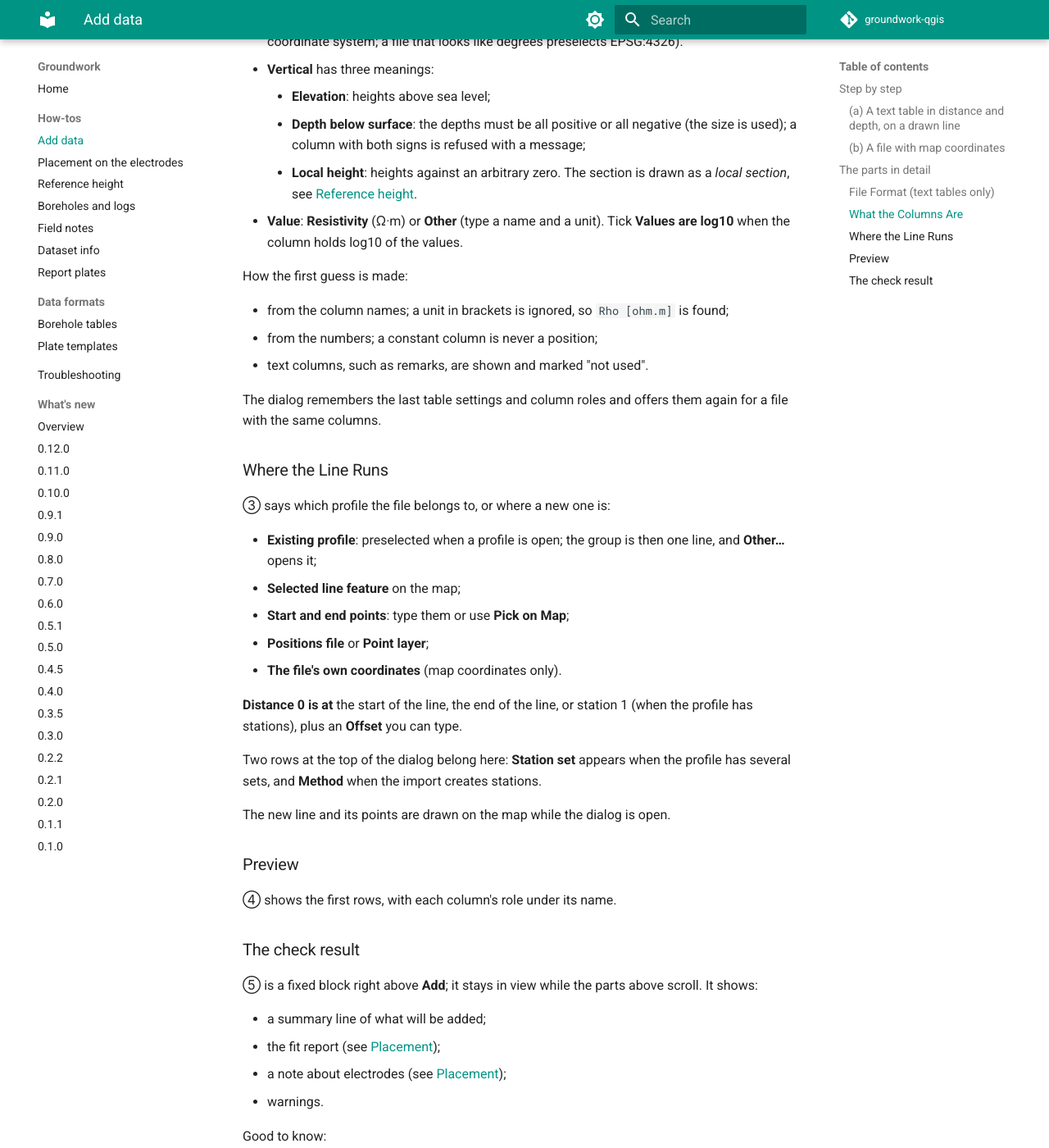
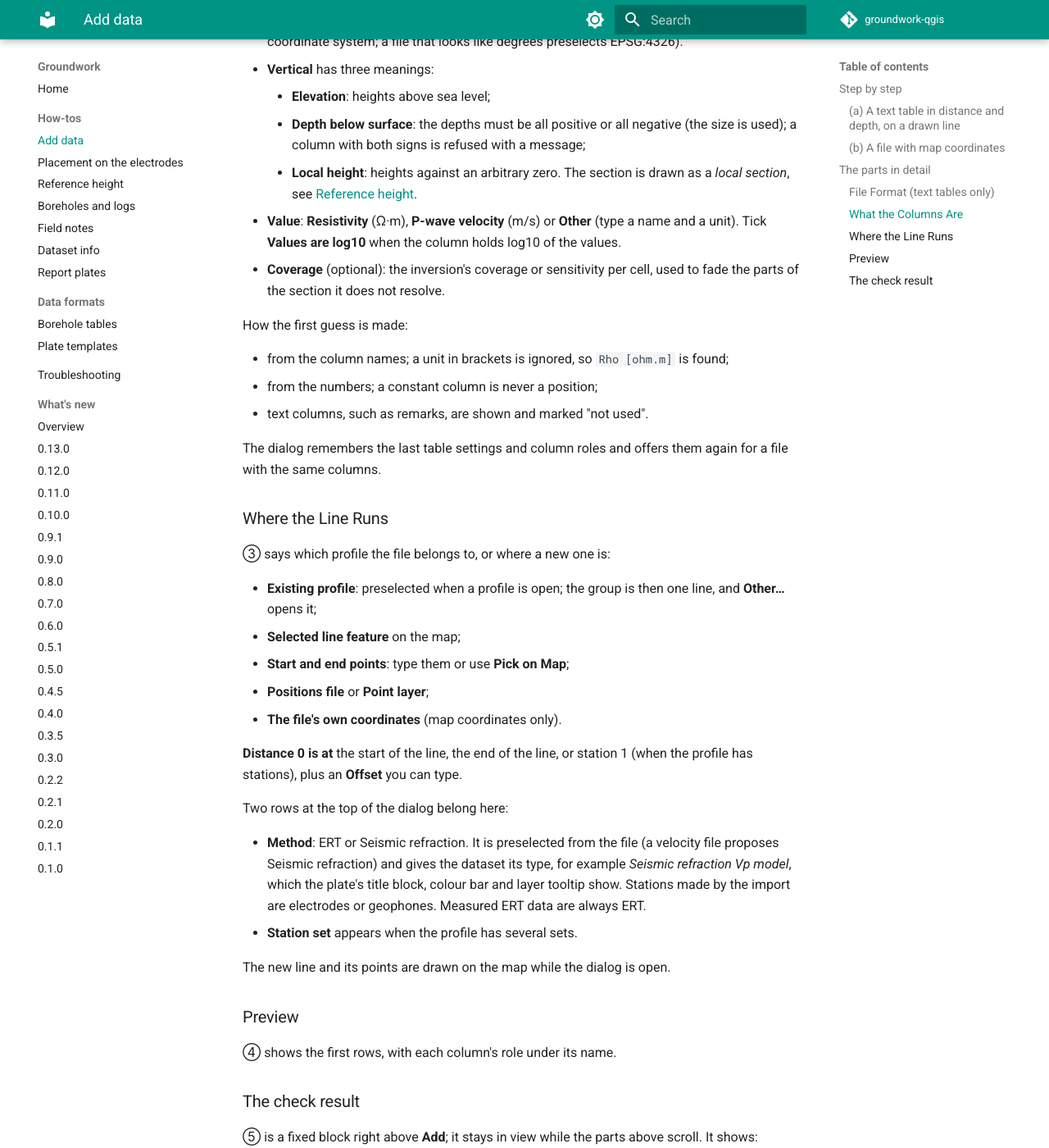
Before and after one commit to SebBenJamin/groundwork-qgis, an MkDocs documentation site: the page built from docs/user/howto/add-data.md, in a window 1280 px wide and 1400 px high, scrolled down 2939 px. Shown: the whole window at 82% size. Built offline with MkDocs 1.6.1 and Material for MkDocs 9.7.7, drawn with Linux system fonts in a browser that asks for light colours; comment, search, counter and statistics services are not loaded; some of the changed text lies outside the part shown.

Commit message:
release: 0.13.0: seismic refraction
Version, changelog and release notes; README and Add Data docs name the
refraction formats, the Method row and the coverage column.

Co-Authored-By: Claude Opus 5.5 <noreply@anthropic.com>

```diff
--- a/docs/user/howto/add-data.md
+++ b/docs/user/howto/add-data.md
@@ -1,6 +1,6 @@
 # Add data
 
-**Groundwork → Add Data…** is the one dialog for every file. Formats the plugin knows (R2/ResIPy, ZondRes2D, VTK, BERT/pyGIMLi data) are recognised; for any other text table you say what the columns are. A Groundwork project must be open; a profile need not be.
+**Groundwork → Add Data…** is the one dialog for every file. Formats the plugin knows (R2/ResIPy, ZondRes2D, VTK, BERT/pyGIMLi data, Refrapy velocity models) are recognised; for any other text table you say what the columns are. A Groundwork project must be open; a profile need not be.
 
 ![The Add Data dialog with a text table chosen; its parts are numbered 1 to 5](../../images/howto/add-data.png)
 
@@ -64,7 +64,8 @@ To add surveyed positions afterwards, see [Placement on the electrodes](placemen
   - **Elevation**: heights above sea level;
   - **Depth below surface**: the depths must be all positive or all negative (the size is used); a column with both signs is refused with a message;
   - **Local height**: heights against an arbitrary zero. The section is drawn as a *local section*, see [Reference height](reference-height.md).
-- **Value**: **Resistivity** (Ω·m) or **Other** (type a name and a unit). Tick **Values are log10** when the column holds log10 of the values.
+- **Value**: **Resistivity** (Ω·m), **P-wave velocity** (m/s) or **Other** (type a name and a unit). Tick **Values are log10** when the column holds log10 of the values.
+- **Coverage** (optional): the inversion's coverage or sensitivity per cell, used to fade the parts of the section it does not resolve.
 
 How the first guess is made:
 
@@ -86,7 +87,10 @@ The dialog remembers the last table settings and column roles and offers them ag
 
 **Distance 0 is at** the start of the line, the end of the line, or station 1 (when the profile has stations), plus an **Offset** you can type.
 
-Two rows at the top of the dialog belong here: **Station set** appears when the profile has several sets, and **Method** when the import creates stations.
+Two rows at the top of the dialog belong here:
+
+- **Method**: ERT or Seismic refraction. It is preselected from the file (a velocity file proposes Seismic refraction) and gives the dataset its type, for example *Seismic refraction Vp model*, which the plate's title block, colour bar and layer tooltip show. Stations made by the import are electrodes or geophones. Measured ERT data are always ERT.
+- **Station set** appears when the profile has several sets.
 
 The new line and its points are drawn on the map while the dialog is open.
 
--- a/mkdocs.yml
+++ b/mkdocs.yml
@@ -66,6 +66,7 @@ nav:
   - Troubleshooting: user/troubleshooting.md
   - What's new:
       - Overview: releases/index.md
+      - 0.13.0: releases/0.13.0.md
       - 0.12.0: releases/0.12.0.md
       - 0.11.0: releases/0.11.0.md
       - 0.10.0: releases/0.10.0.md
```
Also changed, not shown: README.md (+8 -7 lines), docs/releases/0.13.0.md (added, +59 -0 lines), docs/releases/index.md (+1 -0 lines), docs/images/howto/refraction-section.png (added), 4 other files.
